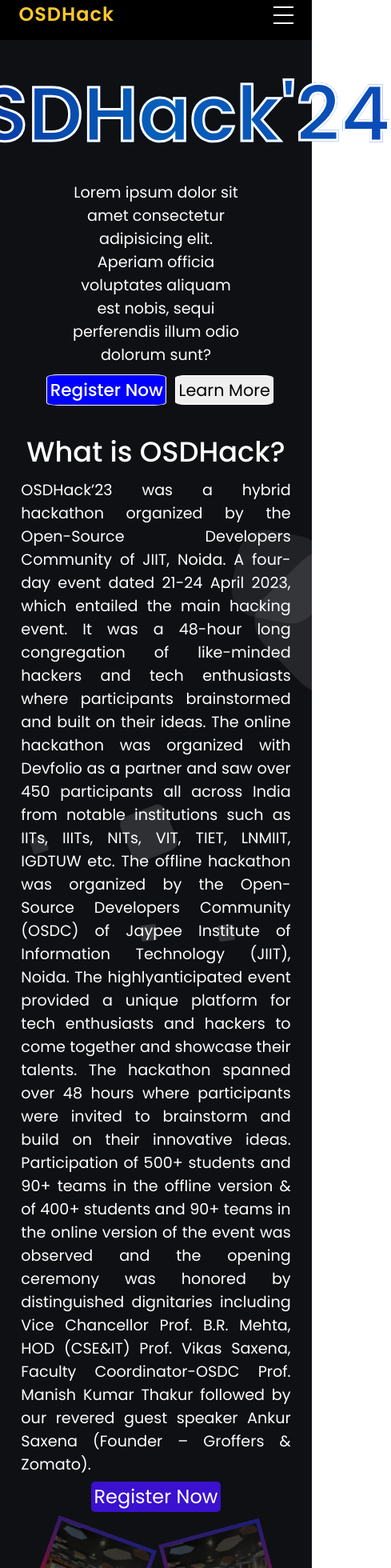
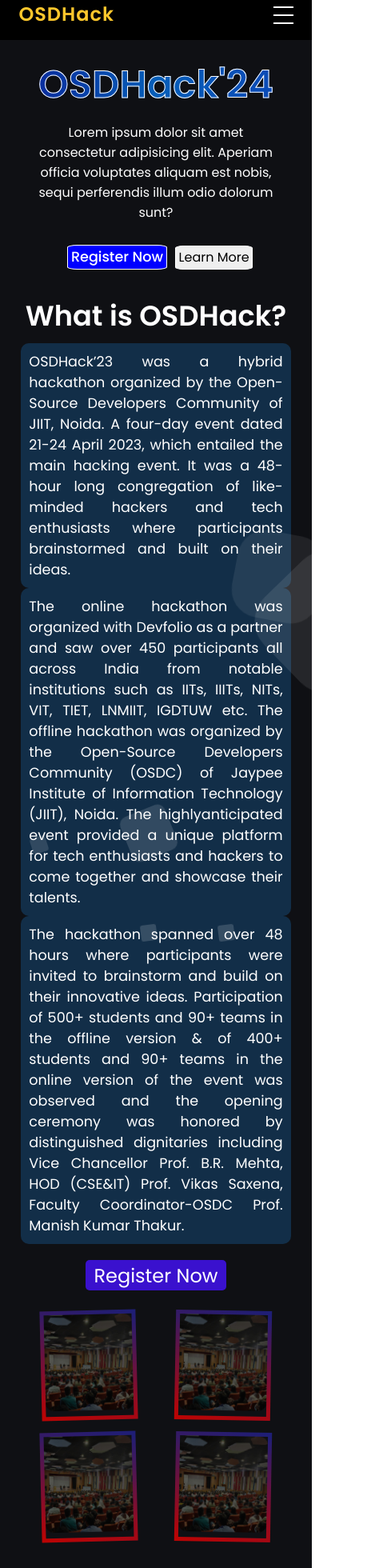
Before and after one commit to osdc/osdhack-24, a React (Create React App) app in the folder client/: page / in a window 390 px wide. Shown: the top 1960 px of the page at 80% size, 489 px wide, since content can reach past the window. Built offline with nearby package versions, Linux system fonts and the light colour scheme; a web font is replaced by a local one.

Commit message:
responsiveness

```diff
--- a/client/src/Components/About/About.css
+++ b/client/src/Components/About/About.css
@@ -1,30 +1,36 @@
-.aboutsection{
+.aboutsection {
     display: flex;
     flex-direction: column;
     align-items: center;
-    padding:3%;
-    color:white;
+    padding: 3%;
+    color: white;
     background: #0f1014;
     /* background: -webkit-linear-gradient(to left, #8f94fb, #4e54c8);   */
 }
 
-.aboutheading{
+.aboutheading {
     font-size: 3rem;
-    font-weight: 500;
+    font-weight: 600;
 }
 
-.aboutcontent{
+.aboutcontent {
     font-size: 1.2rem;
     text-align: justify;
     margin: 2% 4%;
 }
 
+.aboutcontent .para {
+    background-color: rgba(22, 77, 124, 0.5);
+    padding: 10px;
+    border-radius: 10px;
+}
+
 .aboutcontent .register {
     font-size: 1.5rem;
     text-align: center;
-    margin:2% auto;
+    margin: 3% auto;
     background-color: #3a11ce;
-    padding:0.5% 1%;
+    padding: 0.5% 3%;
     border: none;
     border-radius: 5px;
     cursor: pointer;
@@ -33,9 +39,9 @@
     z-index: 1;
 }
 
-.registertext{
+.registertext {
     text-decoration: none;
-    color:white;
+    color: white;
 }
 
 .aboutcontent .register::before {
@@ -56,81 +62,74 @@
     width: 250px;
     height: 250px;
 }
-.image img{
+
+.image img {
     height: 150px;
-    width:150px;
+    width: 150px;
 }
 
-.image{
-    margin:2%;
+.image {
+    margin: 2%;
     border: 5px solid transparent;
     border-image: linear-gradient(10deg, rgb(187, 4, 4), rgb(30, 30, 118));
     border-image-slice: 1;
-    animation: borderAnimation 5s ease-in-out infinite;
+    animation: borderAnimation 10s ease-in-out infinite;
 }
 
-.rightanimation{
-    animation: borderAnimation2 5s ease-in-out infinite;
+.rightanimation {
+    animation: borderAnimation2 10s ease-in-out infinite;
 }
 
-.aboutimages{
+.aboutimages {
     display: flex;
     justify-content: space-evenly;
     align-items: center;
-    width:100%;
+    width: 100%;
     flex-wrap: wrap;
-}
-
-@media only screen and (max-width:800px){
-    .aboutheading{
-        font-size: 2.4rem;
-    }
-}
-
-@media only screen and (max-width:520px){
-    .aboutheading{
-        font-size: 2.2rem;
-    }
-
-    .image img{
-        height: 130px;
-        width:120px;
-        border-radius: 10px;
-    }
 }
 
 
 @keyframes borderAnimation {
-    0%, 100% {
+
+    0%,
+    100% {
         transform: rotate(0deg);
     }
+
     25% {
         transform: rotate(20deg);
     }
+
     50% {
         transform: rotate(-20deg);
     }
+
     75% {
         transform: rotate(20deg);
     }
 }
 
 @keyframes borderAnimation2 {
-    0%, 100% {
+
+    0%,
+    100% {
         transform: rotate(0deg);
     }
+
     25% {
         transform: rotate(-15deg);
     }
+
     50% {
         transform: rotate(15deg);
     }
+
     75% {
         transform: rotate(-15deg);
     }
 }
 
-.circles{
+.circles {
     position: absolute;
     top: 50%;
     left: 0;
@@ -139,7 +138,7 @@
     overflow: hidden;
 }
 
-.circles li{
+.circles li {
     position: absolute;
     display: block;
     list-style: none;
@@ -151,7 +150,7 @@
 
 }
 
-.circles li:nth-child(1){
+.circles li:nth-child(1) {
     left: 25%;
     width: 80px;
     height: 80px;
@@ -159,7 +158,7 @@
 }
 
 
-.circles li:nth-child(2){
+.circles li:nth-child(2) {
     left: 10%;
     width: 20px;
     height: 20px;
@@ -167,14 +166,14 @@
     animation-duration: 12s;
 }
 
-.circles li:nth-child(3){
+.circles li:nth-child(3) {
     left: 70%;
     width: 20px;
     height: 20px;
     animation-delay: 5s;
 }
 
-.circles li:nth-child(4){
+.circles li:nth-child(4) {
     left: 40%;
     width: 60px;
     height: 60px;
@@ -182,28 +181,28 @@
     animation-duration: 18s;
 }
 
-.circles li:nth-child(5){
+.circles li:nth-child(5) {
     left: 45%;
     width: 20px;
     height: 20px;
     animation-delay: 0s;
 }
 
-.circles li:nth-child(6){
+.circles li:nth-child(6) {
     left: 75%;
     width: 110px;
     height: 110px;
     animation-delay: 3s;
 }
 
-.circles li:nth-child(7){
+.circles li:nth-child(7) {
     left: 35%;
     width: 150px;
     height: 150px;
     animation-delay: 7s;
 }
 
-.circles li:nth-child(8){
+.circles li:nth-child(8) {
     left: 50%;
     width: 25px;
     height: 25px;
@@ -211,7 +210,7 @@
     animation-duration: 45s;
 }
 
-.circles li:nth-child(9){
+.circles li:nth-child(9) {
     left: 10%;
     width: 15px;
     height: 15px;
@@ -219,7 +218,7 @@
     animation-duration: 35s;
 }
 
-.circles li:nth-child(10){
+.circles li:nth-child(10) {
     left: 85%;
     width: 150px;
     height: 150px;
@@ -231,16 +230,45 @@
 
 @keyframes animate {
 
-    0%{
+    0% {
         transform: translateY(0) rotate(0deg);
         opacity: 1;
         border-radius: 0;
     }
 
-    100%{
+    100% {
         transform: translateY(-1000px) rotate(720deg);
         opacity: 0;
         border-radius: 50%;
     }
 
 }
+
+@media only screen and (max-width:900px) {
+    .aboutcontent .register  {
+        margin-top: 6%;
+    }
+}
+
+@media only screen and (max-width:580px) {
+    .aboutheading {
+        font-size: 2.6rem;
+    }
+
+    .aboutcontent {
+        font-size: 1.1rem;
+    }
+
+    .image img {
+        height: 120px;
+        width: 110px;
+        border-radius: 10px;
+    }
+
+}
+
+@media only screen and (max-width:410px) {
+    .aboutheading {
+        font-size: 2.2rem;
+    }
+}
--- a/client/src/Components/About/About.jsx
+++ b/client/src/Components/About/About.jsx
@@ -8,7 +8,15 @@ const About = () => {
             <div className='aboutsection' id="about">
                 <div className="aboutheading">What is OSDHack?</div>
                 <div className="aboutcontent">
-                    OSDHack’23 was a hybrid hackathon organized by the Open-Source Developers Community of JIIT, Noida. A four-day event dated 21-24 April 2023, which entailed the main hacking event. It was a 48-hour long congregation of like-minded hackers and tech enthusiasts where participants brainstormed and built on their ideas. The online hackathon was organized with Devfolio as a partner and saw over 450 participants all across India from notable institutions such as IITs, IIITs, NITs, VIT, TIET, LNMIIT, IGDTUW etc. The offline hackathon was organized by the Open-Source Developers Community (OSDC) of Jaypee Institute of Information Technology (JIIT), Noida. The highly­anticipated event provided a unique platform for tech enthusiasts and hackers to come together and showcase their talents. The hackathon spanned over 48 hours where participants were invited to brainstorm and build on their innovative ideas. Participation of 500+ students and 90+ teams in the offline version & of 400+ students and 90+ teams in the online version of the event was observed and the opening ceremony was honored by distinguished dignitaries including Vice Chancellor Prof. B.R. Mehta, HOD (CSE&IT) Prof. Vikas Saxena, Faculty Coordinator-OSDC Prof. Manish Kumar Thakur followed by our revered guest speaker Ankur Saxena (Founder – Groffers & Zomato).
+                    <div className="para">
+                    OSDHack’23 was a hybrid hackathon organized by the Open-Source Developers Community of JIIT, Noida. A four-day event dated 21-24 April 2023, which entailed the main hacking event. It was a 48-hour long congregation of like-minded hackers and tech enthusiasts where participants brainstormed and built on their ideas.
+                    </div>
+                    <div className="para">
+                    The online hackathon was organized with Devfolio as a partner and saw over 450 participants all across India from notable institutions such as IITs, IIITs, NITs, VIT, TIET, LNMIIT, IGDTUW etc. The offline hackathon was organized by the Open-Source Developers Community (OSDC) of Jaypee Institute of Information Technology (JIIT), Noida. The highly­anticipated event provided a unique platform for tech enthusiasts and hackers to come together and showcase their talents.
+                    </div>
+                    <div className="para">
+                    The hackathon spanned over 48 hours where participants were invited to brainstorm and build on their innovative ideas. Participation of 500+ students and 90+ teams in the offline version & of 400+ students and 90+ teams in the online version of the event was observed and the opening ceremony was honored by distinguished dignitaries including Vice Chancellor Prof. B.R. Mehta, HOD (CSE&IT) Prof. Vikas Saxena, Faculty Coordinator-OSDC Prof. Manish Kumar Thakur.
+                    </div>
 
                     <div className="register">
                         <Link to='/register' className='registertext'>Register Now</Link>
--- a/client/src/Components/ExploreCard/ExploreCard.css
+++ b/client/src/Components/ExploreCard/ExploreCard.css
@@ -8,9 +8,8 @@
   margin: auto;
   text-align: center;
   font-size: 3.5rem;
-  padding-top: 3%;
   font-weight: 600;
-  padding: 0px 40px;
+  padding:2%;
   width: fit-content;
 }
 
@@ -81,11 +80,12 @@
 
 @media only screen and (max-width:800px) {
   .exploreheading {
-    font-size: 2.4rem;
+    font-size: 2.8rem;
+    padding:5%;
   }
 
   .card {
-    height: 200px;
+    height: 180px;
     width: 150px;
   }
 
@@ -95,8 +95,12 @@
 }
 
 @media only screen and (max-width:420px) {
+  .exploreheading {
+    font-size: 2.4rem;
+  }
+
   .card {
-    height: 140px;
+    height: 130px;
     width: 120px;
   }
 
--- a/client/src/Components/Timeline/Timeline.css
+++ b/client/src/Components/Timeline/Timeline.css
@@ -148,7 +148,7 @@
     }
 
     .container{
-        width:95%;
+        width:98%;
     }
 
     .container img{
--- a/client/src/pages/Home/Home.css
+++ b/client/src/pages/Home/Home.css
@@ -50,9 +50,9 @@
     margin: 0 3%;
 }
 
-.homepage .register a{
+.homepage .register a {
     text-decoration: none;
-    color:white;
+    color: white;
     font-size: 1.35rem;
     font-weight: 500;
 }
@@ -60,3 +60,44 @@
 .homepage .button button:hover {
     transform: scale(1.1);
 }
+
+@media only screen and (max-width:750px){
+    .homepage .event{
+        font-size: 5rem;
+    -webkit-text-stroke: 1px white;
+    }
+
+    .homepage .tagline {
+        width: 80%;
+        margin-bottom: 5%;
+    }
+
+    .homepage .button button {
+        font-size: 1rem;
+    }
+
+    .homepage .register a {
+        font-size: 1.1rem;
+    }
+}
+
+@media only screen and (max-width:580px){
+    .homepage .event{
+        font-size: 4rem;
+    }
+
+    .homepage .tagline {
+        font-size: 1rem;
+    }
+}
+
+@media only screen and (max-width:450px){
+    .homepage .event{
+        font-size: 3rem;
+    }
+
+    .homepage .tagline {
+        font-size: 1rem;
+        width: 90%;
+    }
+}
```
